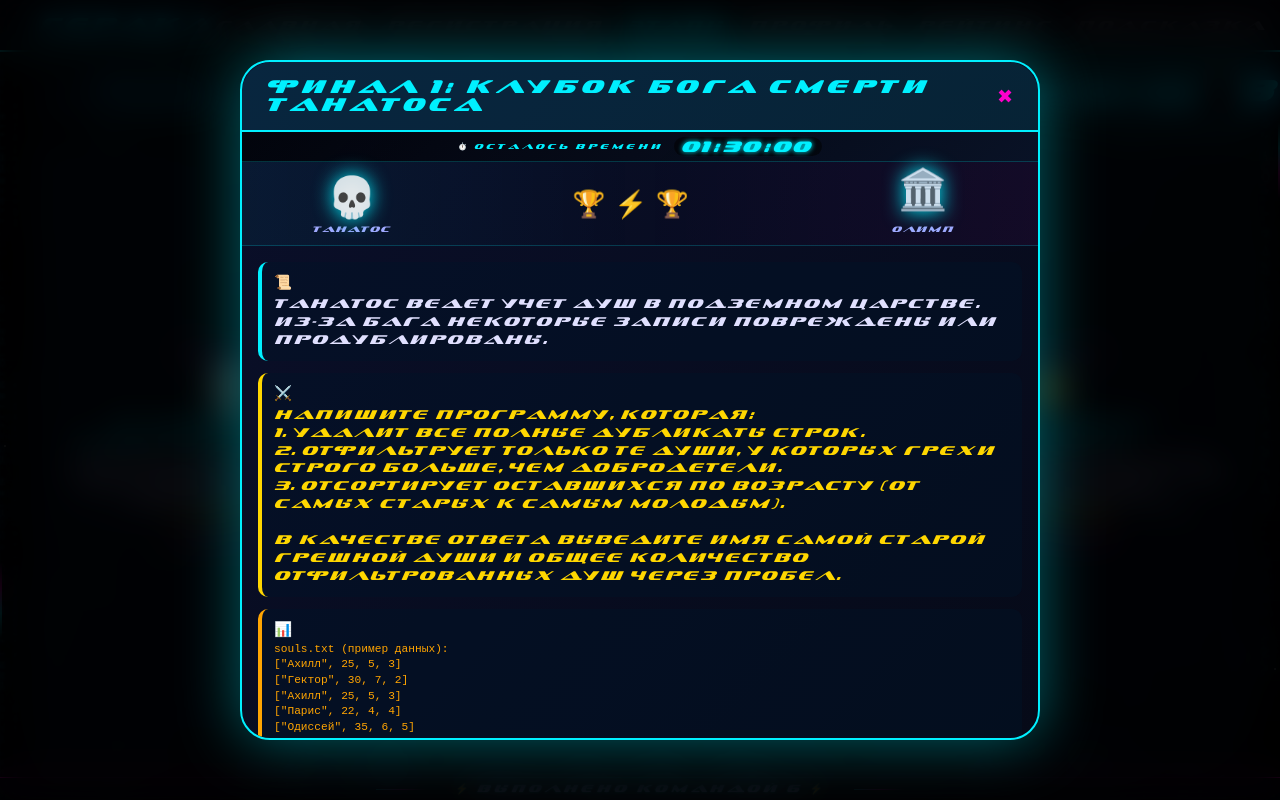
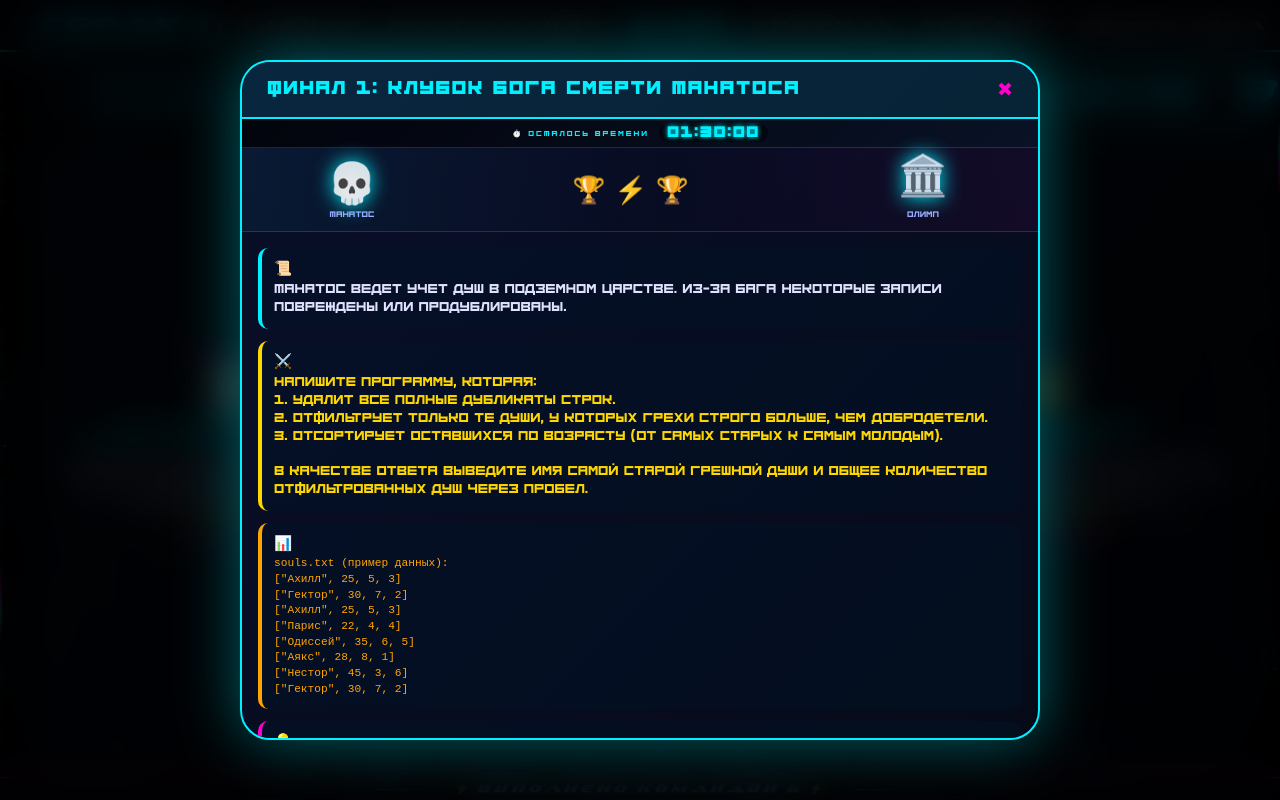
Before and after one commit to Kronosengine/HERACL, a website: page final.html in a window 1280 px wide. Both pictures are taken after a click on the element 232 px from the left and 447 px from the top of the page. Drawn offline with Linux system fonts and the light colour scheme.

Commit message:
Добавлен новый шрифт. Изменён шрифт в карточках заданий

```diff
--- a/final.css
+++ b/final.css
@@ -2,6 +2,13 @@
     margin: 0;
     padding: 0;
     box-sizing: border-box;
+}
+
+@font-face {
+    font-family: 'SimpleSquare';
+    src: url('ST-SimpleSquare.ttf') format('truetype');
+    font-weight: normal;
+    font-style: normal;
 }
 
 @font-face {
@@ -745,7 +752,7 @@ body {
 }
 
 .modal-timer-label {
-    font-family: 'DS Sofachrome', monospace;
+    font-family: 'SimpleSquare', monospace;
     font-size: 0.45rem;
     color: #00f0ff;
     letter-spacing: 2px;
@@ -753,7 +760,7 @@ body {
 }
 
 .modal-timer-display {
-    font-family: 'DS Sofachrome', monospace;
+    font-family: 'SimpleSquare', monospace;
     font-size: 0.9rem;
     font-weight: bold;
     color: #00f0ff;
@@ -835,7 +842,7 @@ body {
 }
 
 .modal-header h2 {
-    font-family: 'DS Sofachrome', sans-serif;
+    font-family: 'SimpleSquare', sans-serif;
     font-size: clamp(0.85rem, 3vw, 1.1rem);
     color: #00f0ff;
     letter-spacing: 2px;
@@ -878,7 +885,7 @@ body {
 .hero-right .hero-icon { animation-delay: 1.5s; }
 
 .hero-name {
-    font-family: 'DS Sofachrome', sans-serif;
+    font-family: 'SimpleSquare', sans-serif;
     font-size: 0.5rem;
     color: #a0aaff;
     margin-top: 4px;
@@ -926,7 +933,7 @@ body {
 }
 
 .story-text, .task-text, .data-text {
-    font-family: 'DS Sofachrome', sans-serif;
+    font-family: 'SimpleSquare', sans-serif;
     font-size: clamp(0.65rem, 2vw, 0.8rem);
     color: #e0e0ff;
     line-height: 1.4;
@@ -961,7 +968,7 @@ body {
     border: 1px solid #ff00cc;
     border-radius: 10px;
     padding: 8px 12px;
-    font-family: 'DS Sofachrome', monospace;
+    font-family: 'SimpleSquare', monospace;
     font-size: 0.8rem;
     color: white;
     outline: none;
@@ -977,7 +984,7 @@ body {
     border: none;
     border-radius: 10px;
     padding: 8px 18px;
-    font-family: 'DS Sofachrome', sans-serif;
+    font-family: 'SimpleSquare', sans-serif;
     font-size: 0.75rem;
     color: white;
     cursor: pointer;
@@ -997,7 +1004,7 @@ body {
 }
 
 .hint-text {
-    font-family: 'DS Sofachrome', sans-serif;
+    font-family: 'SimpleSquare', sans-serif;
     font-size: 0.55rem;
     color: #ffd700;
     padding: 5px 10px;
@@ -1015,14 +1022,14 @@ body {
 
 .result-success {
     color: #00ff88;
-    font-family: 'DS Sofachrome', sans-serif;
+    font-family: 'SimpleSquare', sans-serif;
     font-size: 0.75rem;
     text-shadow: 0 0 5px #00ff88;
 }
 
 .result-error {
     color: #ff4757;
-    font-family: 'DS Sofachrome', sans-serif;
+    font-family: 'SimpleSquare', sans-serif;
     font-size: 0.75rem;
 }
 
--- a/labirint.css
+++ b/labirint.css
@@ -2,6 +2,13 @@
     margin: 0;
     padding: 0;
     box-sizing: border-box;
+}
+
+@font-face {
+    font-family: 'SimpleSquare';
+    src: url('ST-SimpleSquare.ttf') format('truetype');
+    font-weight: normal;
+    font-style: normal;
 }
 
 @font-face {
@@ -820,7 +827,7 @@ body {
 }
 
 .hero-name {
-    font-family: 'DS Sofachrome', sans-serif;
+    font-family: 'SimpleSquare', sans-serif;
     font-size: clamp(0.5rem, 0.8vw, 0.7rem);
     color: #a0aaff;
     margin-top: 8px;
@@ -840,7 +847,7 @@ body {
 }
 
 .modal-timer-label {
-    font-family: 'DS Sofachrome', monospace;
+    font-family: 'SimpleSquare', monospace;
     font-size: 0.45rem;
     color: #00f0ff;
     letter-spacing: 2px;
@@ -848,7 +855,7 @@ body {
 }
 
 .modal-timer-display {
-    font-family: 'DS Sofachrome', monospace;
+    font-family: 'SimpleSquare', monospace;
     font-size: 0.9rem;
     font-weight: bold;
     color: #00f0ff;
@@ -930,7 +937,7 @@ body {
 }
 
 .modal-header h2 {
-    font-family: 'DS Sofachrome', sans-serif;
+    font-family: 'SimpleSquare', sans-serif;
     font-size: clamp(0.85rem, 3vw, 1.1rem);
     color: #00f0ff;
     letter-spacing: 2px;
@@ -992,7 +999,7 @@ body {
 }
 
 .story-text {
-    font-family: 'DS Sofachrome', sans-serif;
+    font-family: 'SimpleSquare', sans-serif;
     font-size: clamp(0.65rem, 2vw, 0.8rem);
     color: #e0e0ff;
     line-height: 1.4;
@@ -1017,7 +1024,7 @@ body {
     border: 1px solid #ff00cc;
     border-radius: 10px;
     padding: 8px 12px;
-    font-family: 'DS Sofachrome', monospace;
+    font-family: 'SimpleSquare', monospace;
     font-size: 0.8rem;
     color: white;
     outline: none;
@@ -1033,7 +1040,7 @@ body {
     border: none;
     border-radius: 10px;
     padding: 8px 18px;
-    font-family: 'DS Sofachrome', sans-serif;
+    font-family: 'SimpleSquare', sans-serif;
     font-size: 0.75rem;
     color: white;
     cursor: pointer;
@@ -1060,14 +1067,14 @@ body {
 
 .result-success {
     color: #00ff88;
-    font-family: 'DS Sofachrome', sans-serif;
+    font-family: 'SimpleSquare', sans-serif;
     font-size: 0.75rem;
     text-shadow: 0 0 5px #00ff88;
 }
 
 .result-error {
     color: #ff4757;
-    font-family: 'DS Sofachrome', sans-serif;
+    font-family: 'SimpleSquare', sans-serif;
     font-size: 0.75rem;
 }
 
```
Also changed, not shown: ST-SimpleSquare.ttf (added).
